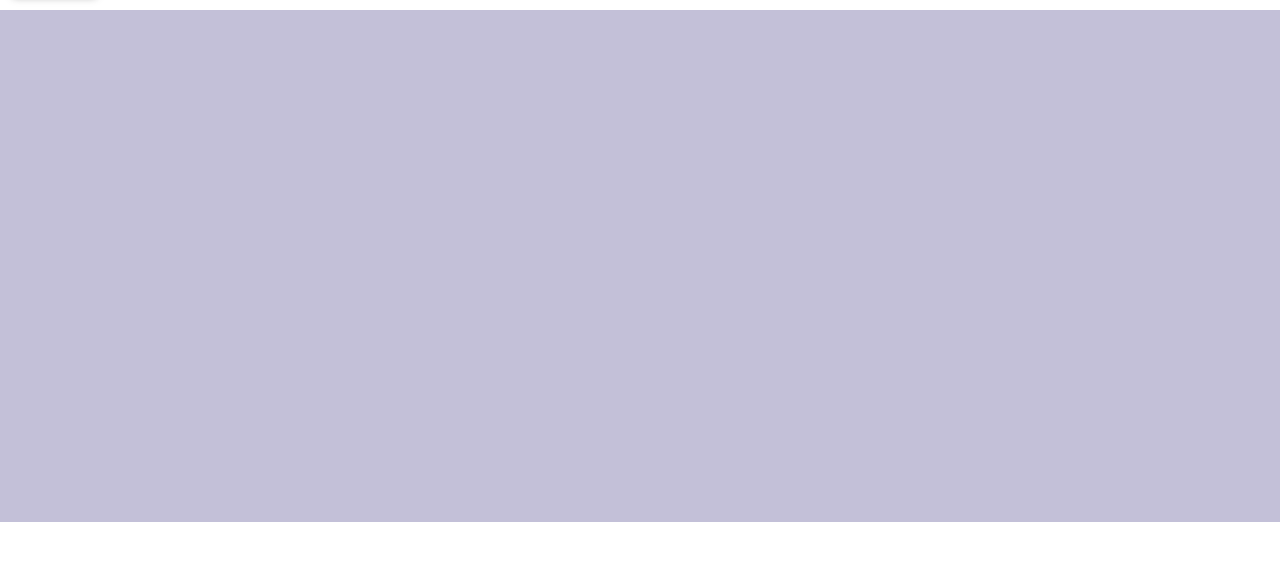
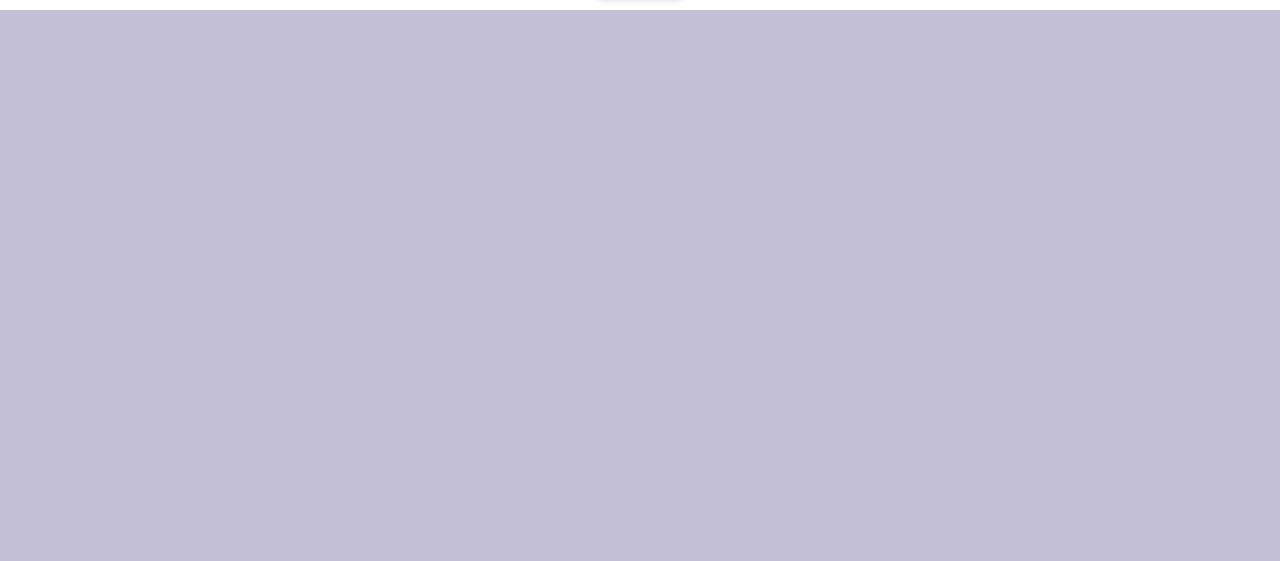
Before and after one commit to BrandonZamorano/odin-etch-a-sketch, a plain HTML site: page index.html in a window 1280 px wide. Shown: the part 101-662 px from the top of the page. Drawn offline with Linux system fonts and the light colour scheme.

Commit message:
Fix grid styling

```diff
--- a/styles.css
+++ b/styles.css
@@ -6,6 +6,14 @@
 
 body {
   font-family: 'Segoe UI', Tahoma, Geneva, Verdana, sans-serif;
+
+  width: 100vw;
+  height: 100vh;
+  display: flex;
+  flex-direction: column;
+  justify-content: center;
+  align-items: center;
+
 }
 
 .btn {
@@ -18,15 +26,22 @@ body {
 
 
 .grid {
+  min-width: 500px;
+  min-height: 500px;
+  width: 100%;
 
+
+  display: flex;
+  flex-direction: column;
+  flex: 1;
 }
 
 .row {
   display: flex;
+  flex: 1;
 }
 
 .square {
   flex: 1;
-  padding: 1rem;
   background-color: hsl(248, 23%, 80%);
 }
```
